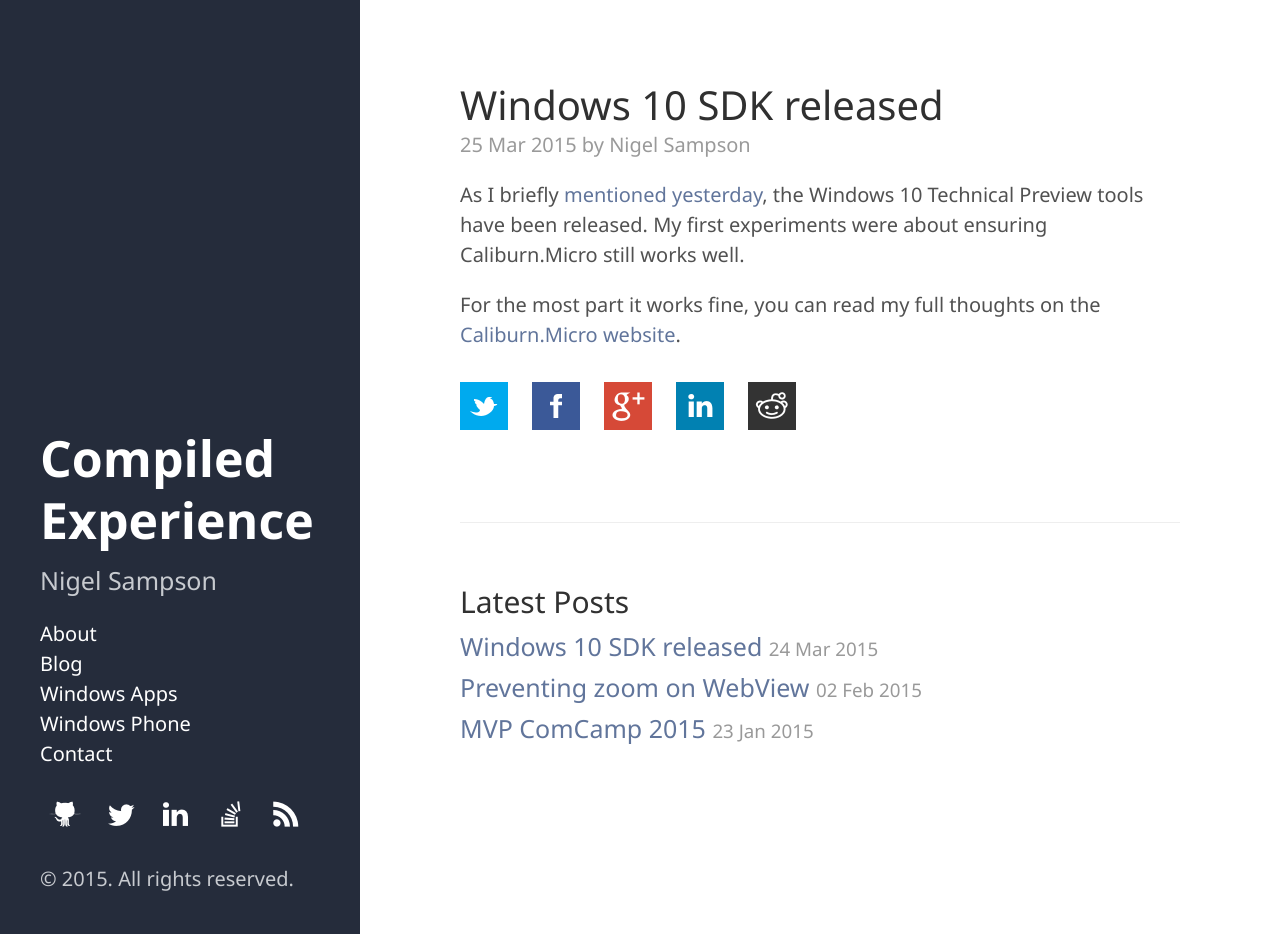
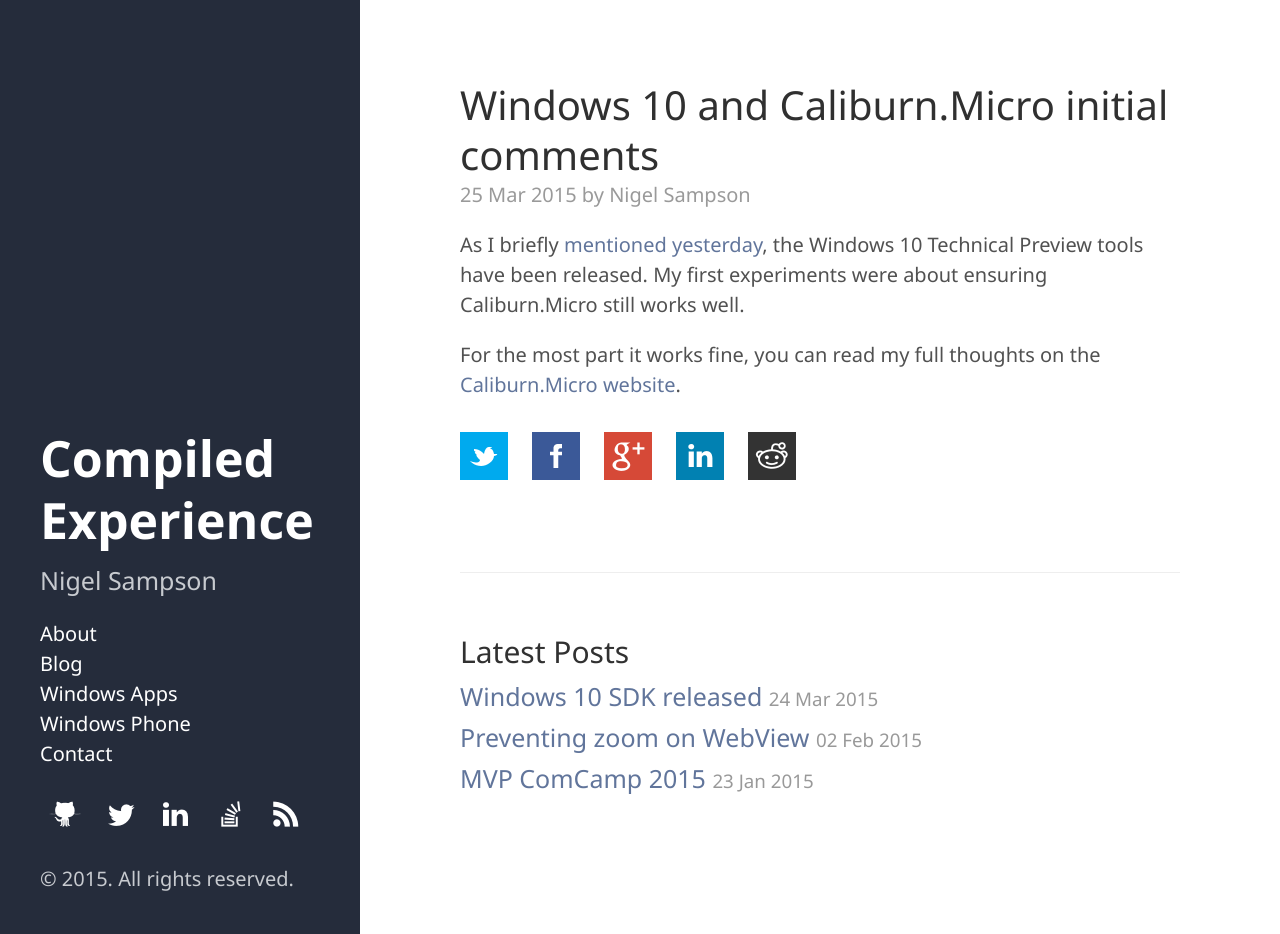
Before and after one commit to nigel-sampson/nigel-sampson.github.io, a Jekyll site: the page built from _posts/2015-03-25-windows-10-caliburn-initial.md, in a window 1280 px wide and 934 px high. Built offline with Jekyll 4.4.1, drawn with Linux system fonts in a browser that asks for light colours; Markdown is read by kramdown in place of the engine named in the settings.

Commit message:
Corrected previous title

```diff
--- a/_posts/2015-03-25-windows-10-caliburn-initial.md
+++ b/_posts/2015-03-25-windows-10-caliburn-initial.md
@@ -1,6 +1,6 @@
 ---
 layout: post
-title: Windows 10 SDK released
+title: Windows 10 and Caliburn.Micro initial comments
 tags: caliburn-micro windows-apps windows-phone
 ---
 
```
